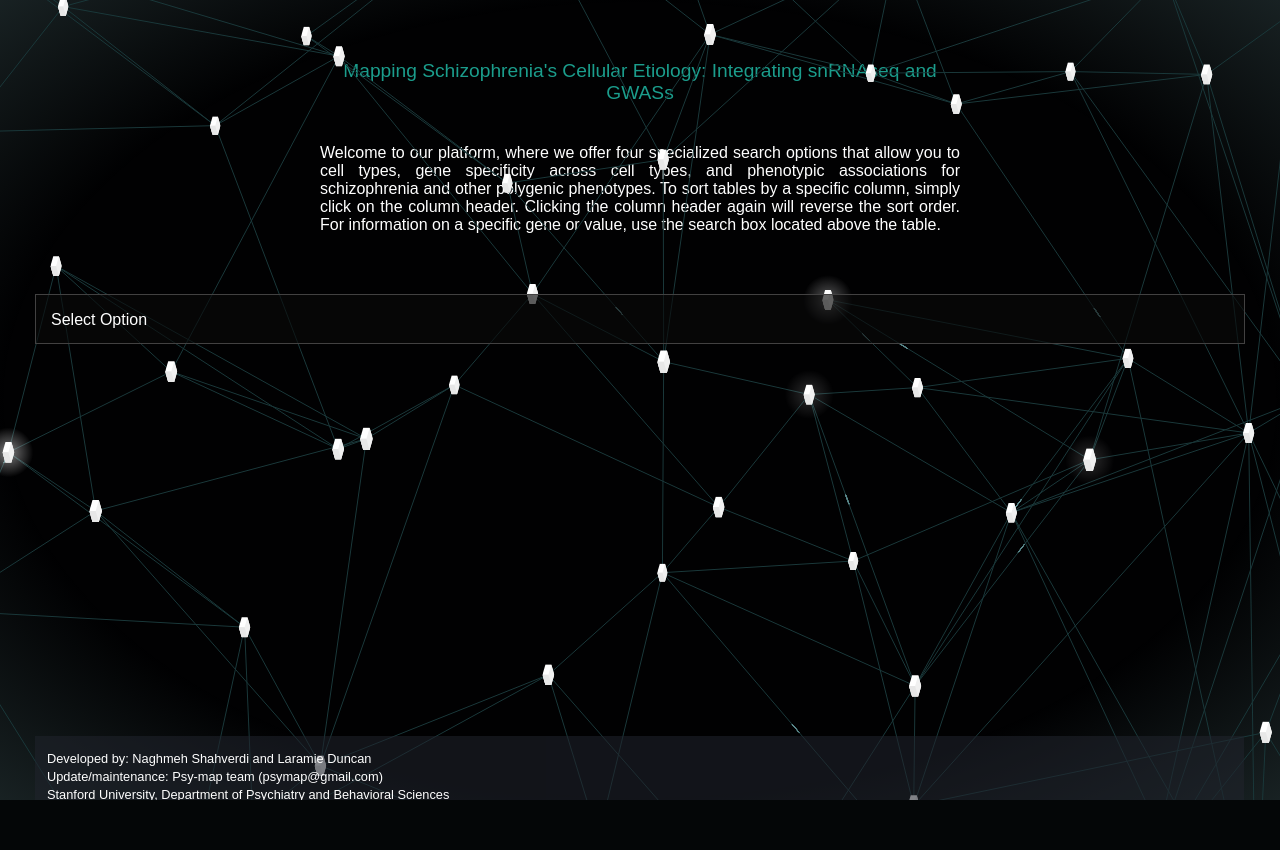
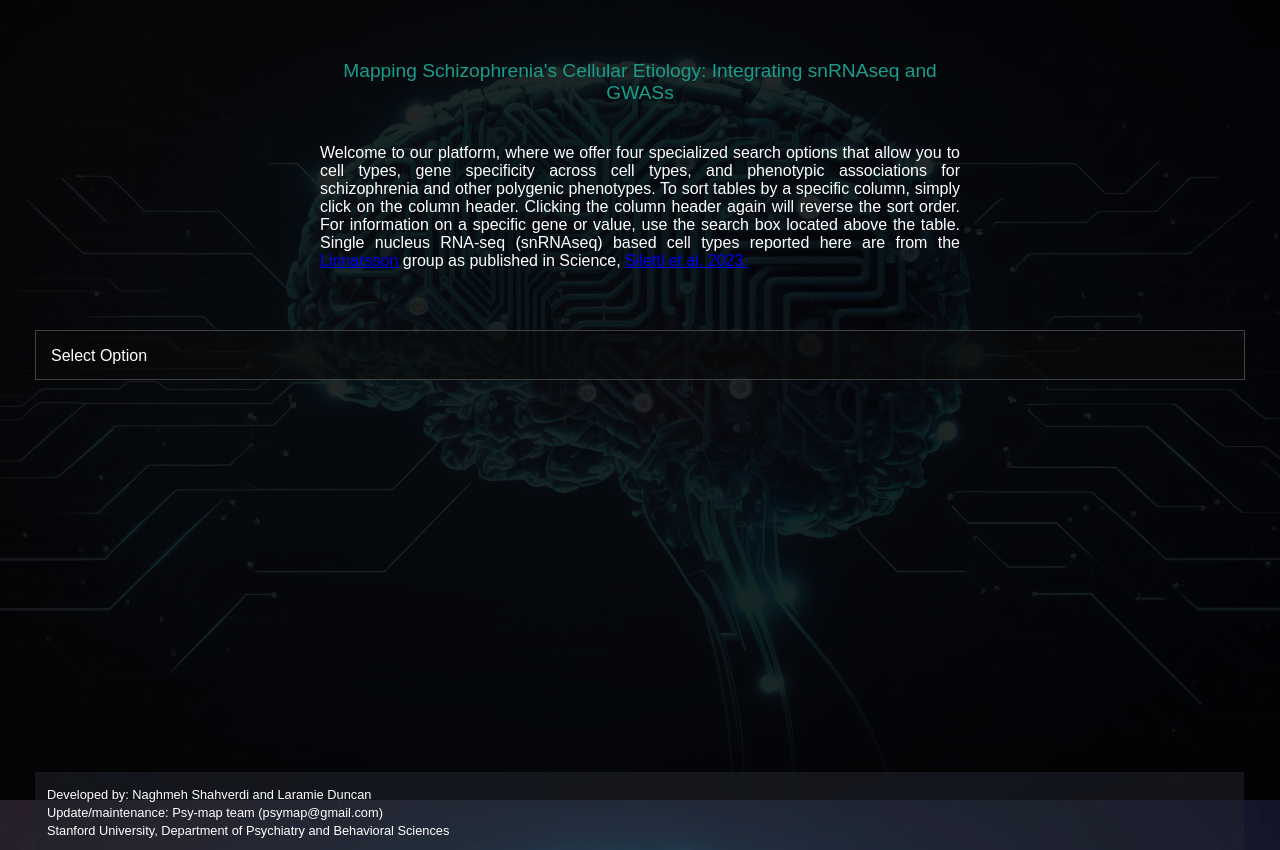
Before and after one commit to NaghmehShahverdi/web_visualization-, a Django app: page / in a window 1280 px wide. Before the commit the page ends 800 px from the top, so only its background shows below. Run offline with Django 4.2, Linux system fonts and the light colour scheme; the visitor is signed in with stand-in values (Sample User, id 1).

Commit message:
Returned previous background

```diff
--- a/app/views.py
+++ b/app/views.py
@@ -71,5 +71,5 @@ class Index(TemplateView):
             context['additional_info'] = f'<div class="info-pair">Super Cluster: <span class="additional-info-sc">{super_cluster[0]}</span></div><div class="info-pair">Color: <span style="background-color:#{super_cluster[1]}" class="additional-info-color"></span></div>'
         if visualization == 'option2':
             first_item = query.first()
-            context['additional_info'] = f'<div class="info-pair">Gene: <span class="additional-info-sc">{first_item.name}</span></div><div class="info-pair">NCBI gene number: <span class="additional-info-sc">{first_item.gene}</span></div><div class="info-pair">Chromsome: <span class="additional-info-sc">{first_item.chr}</span></div><div class="info-pair">Start position: <span class="additional-info-sc">{first_item.start}</span></div><div class="info-pair">End position: <span class="additional-info-sc">{first_item.stop}</span></div><div class="info-pair">Genome build: <span class="additional-info-sc">GRch37</span></div>'
+            context['additional_info'] = f'<div class="info-pair">Gene: <span class="additional-info-sc">{first_item.name}</span></div><div class="info-pair">NCBI gene number: <span class="additional-info-sc">{first_item.gene}</span></div><div class="info-pair">Chromsome: <span class="additional-info-sc">{first_item.chr}</span></div><div class="info-pair">Start position: <span class="additional-info-sc">{first_item.start}</span></div><div class="info-pair">End position: <span class="additional-info-sc">{first_item.stop}</span></div><div class="info-pair">Genome build: <span class="additional-info-sc">GRCh37</span></div>'
         return context
--- a/static/css/main.css
+++ b/static/css/main.css
@@ -14,31 +14,10 @@
 body {
   margin: 0;
   font-family: Arial, sans-serif;
-  background-color: #05070c;
-  /* background-color: #212124; */
-  /* background-image: url("../img/bg.jpg"); */
-  /* background-size: cover; */
-  /* background-attachment: fixed; */
-}
-#canvas {
-  display: block;
-  position: fixed;
-  top: 0;
-}
-
-body::after {
-  z-index: -1;
-  position: fixed;
-  display: block;
-  width: 100%;
-  height: 100%;
-  top: 0;
-  left: 0;
-  content: "";
-  background-image: radial-gradient(
-    rgba(133, 187, 162, 0) 70%,
-    rgba(133, 184, 187, 0.3) 120%
-  );
+  background-color: #212124;
+  background-image: url("../img/bg.jpg");
+  background-size: cover;
+  background-attachment: fixed;
 }
 
 
--- a/templates/index.html
+++ b/templates/index.html
@@ -16,7 +16,6 @@
 
 
 <body>
-  <canvas id="canvas"></canvas>
   <div class="dark-overlay"></div>
   <input type="hidden" id="count" value="{{ count }}">
   <div class="content">
@@ -24,6 +23,7 @@
     <h3p>Welcome to our platform, where we offer four specialized search options that allow you to cell types, gene specificity
       across cell types, and phenotypic associations for schizophrenia and other polygenic phenotypes. To sort tables by a specific
       column, simply click on the column header. Clicking the column header again will reverse the sort order. For information on a specific gene or value, use the search box located above the table.
+      Single nucleus RNA-seq (snRNAseq) based cell types reported here are from the <a href="https://linnarssonlab.org/">Linnarsson</a> group as published in Science, <a href="https://www.science.org/doi/10.1126/science.add7046">Siletti et al. 2023.</a>
       </h3>
   </div>
   <div id="container">
--- a/templates/login.html
+++ b/templates/login.html
@@ -14,7 +14,7 @@
 </head>
 
 <body>
-  <canvas id="canvas"></canvas>
+  <div class="dark-overlay"></div>
   <div class="login-container">
     <h2>Welcome!</h2>
     <form class="login-form" action="{% url 'login' %}" method="post">
@@ -38,7 +38,7 @@
   </footer>
 
 
-  <script src="{% static 'js/bg.js' %}"></script>
+  <!-- <script src="{% static 'js/bg.js' %}"></script> -->
 </body>
 
 </html>
```
Also changed, not shown: static/css/login.css (+29 -3 lines).
